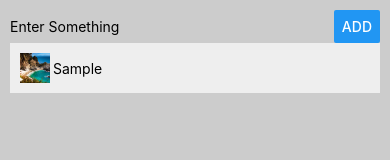
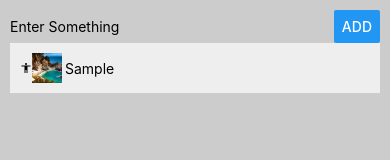
Before and after one commit to areebmkareem/react-native-app, a React Native app: screen / in a window 390 px wide. Both pictures are taken after typing "Sample" into the empty fields and a click on the button "ADD". Shown: the top 160 px of the page. Built offline with nearby package versions, Linux system fonts and the light colour scheme.

Commit message:
Linking Third part library

```diff
--- a/App.js
+++ b/App.js
@@ -13,7 +13,7 @@ const instructions = Platform.select({
   ios: "Press Cmd+R to reload,\n" + "Cmd+D or shake for dev menu",
   android: "Double tap R on your keyboard to reload,\n" + "Shake or press menu button for dev menu"
 });
-
+import Icons from "react-native-vector-icons/MaterialIcons";
 // type Props = {};
 export default class App extends Component {
   constructor(props) {
@@ -50,6 +50,7 @@ export default class App extends Component {
             renderItem={info => (
               <TouchableOpacity onPress={() => this.onClickHander("DELETE", info.index)}>
                 <View style={styles.placeCard}>
+                  <Icons name="accessibility" />
                   <Image style={styles.placeImage} source={info.item.image} />
                   <Text>{info.item.value}</Text>
                 </View>
--- a/package.json
+++ b/package.json
@@ -9,6 +9,7 @@
   "dependencies": {
     "react": "16.8.3",
     "react-native": "0.59.5",
+    "react-native-vector-icons": "^6.4.2",
     "react-redux": "^7.0.2",
     "redux": "^4.0.1"
   },
```
Also changed, not shown: 4 other files (tests, documents, lock files or other folders).
